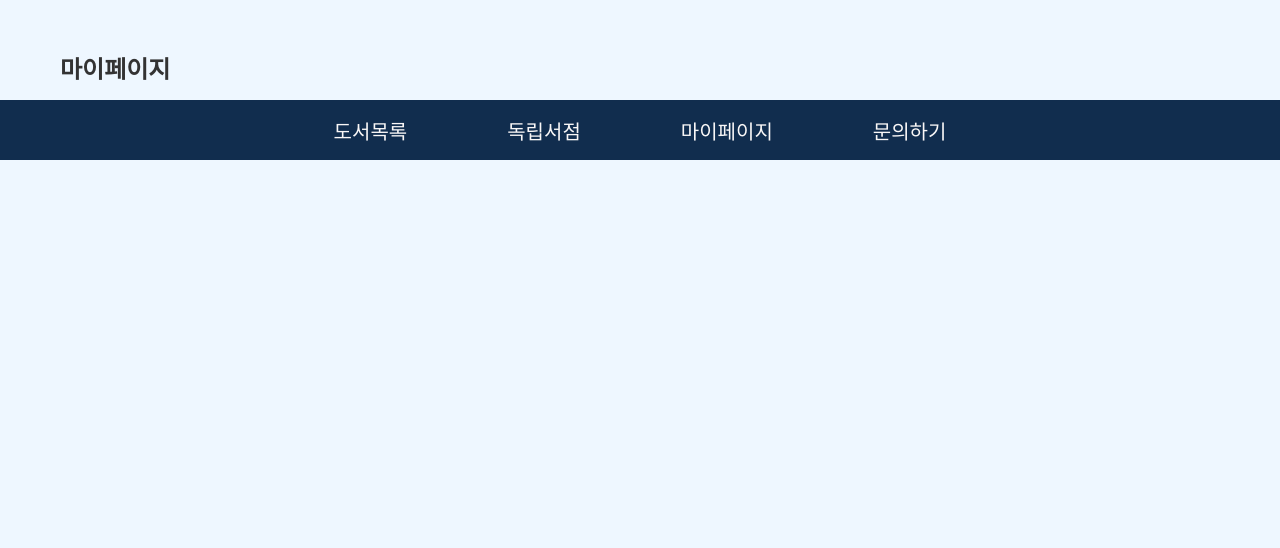
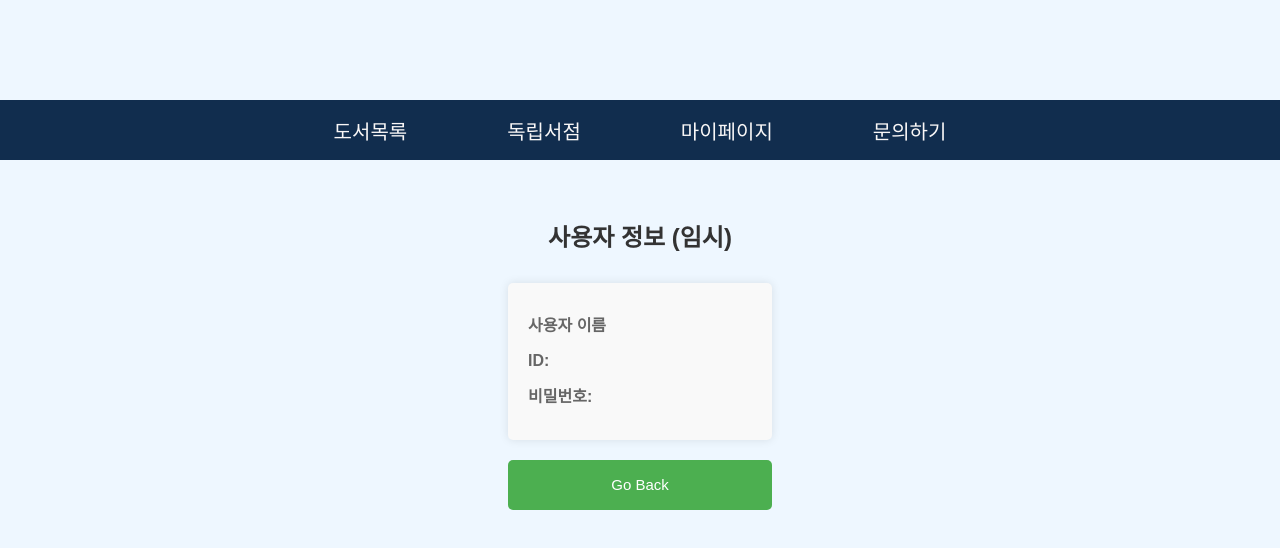
Before and after one commit to san-sae/WEBSW_PROJECT, a React (Create React App) app in the folder react_project/: page /mypage in a window 1280 px wide. Shown: the top 548 px of the page. Built offline with nearby package versions, Linux system fonts and the light colour scheme.

Commit message:
added adding username to localStorage, need to edit mypage more

```diff
--- /dev/null
+++ b/react_project/src/pages/MyPage.css
@@ -0,0 +1,39 @@
+.display-container {
+    display: flex;
+    flex-direction: column;
+    align-items: center;
+    margin: 50px;
+}
+
+.data-group {
+    background-color: #f9f9f9;
+    padding: 20px;
+    border-radius: 5px;
+    box-shadow: 0 0 10px rgba(0, 0, 0, 0.1);
+}
+
+.data-group p {
+    margin: 10px 0;
+}
+
+.backButton {
+    margin-top: 20px;
+    padding: 10px 20px;
+    background-color: #4CAF50;
+    color: white;
+    border: none;
+    border-radius: 5px;
+    cursor: pointer;
+}
+
+.backButton:hover {
+    background-color: #45a049;
+}
+
+#main_content{
+    margin-top: 100px;
+}
+
+body{
+    background-color:  #EEF7FF;
+}
--- a/react_project/src/pages/MyPage.js
+++ b/react_project/src/pages/MyPage.js
@@ -1,13 +1,33 @@
 import React from 'react';
-import Nav from './../component/Nav';
+import { useNavigate } from "react-router-dom";
+import Nav from './../component/Nav'
+import './MyPage.css';
 
 const MyPage = () => {
-  return (
-    <div>
-      <Nav />
-      <h2>마이페이지</h2>
-    </div>
-  );
+    const id = localStorage.getItem('id');
+    const password = localStorage.getItem('password');
+    const username = localStorage.getItem('username');
+    const navigate = useNavigate();
+
+    const goBack = () => {
+        navigate("/signin");
+    };
+
+    return (
+        <div className="display-container">
+            <Nav />
+            <br></br>
+            <div id="main_content">
+              <h2>사용자 정보 (임시)</h2>
+              <div className="data-group">
+                  <p><strong>사용자 이름</strong> {username}</p>
+                  <p><strong>ID:</strong> {id}</p>
+                  <p><strong>비밀번호:</strong> {password}</p>
+              </div>
+              <button className="backButton" onClick={goBack}>Go Back</button>
+            </div>
+        </div>
+    );
 };
 
 export default MyPage;
--- a/react_project/src/pages/Question.css
+++ b/react_project/src/pages/Question.css
@@ -9,7 +9,7 @@ body {
   /* position: relative; */
   max-width: 800px;
   margin: 150px auto;
-  height: 750px;
+  height: 710px;
   background: #fff;
   padding: 20px;
   border-radius: 8px;
--- a/react_project/src/pages/Signin.js
+++ b/react_project/src/pages/Signin.js
@@ -1,4 +1,5 @@
-import React, { useState } from 'react';
+import React, { useEffect } from 'react';
+import { useState } from 'react';
 import { useNavigate } from "react-router-dom";
 import './Signin.css';
 
@@ -36,6 +37,7 @@ const Signin = () => {
 
         localStorage.setItem('id', id); //
         localStorage.setItem('password', password); //
+        localStorage.setItem('username', username);
 
         console.log(localStorage.getItem('id2'))
         console.log('Username:', username);
```
